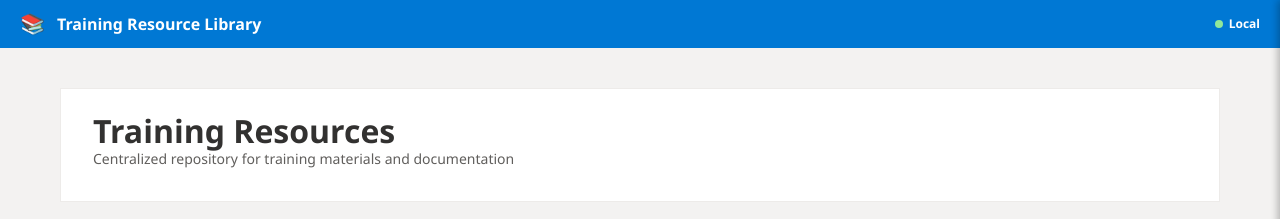
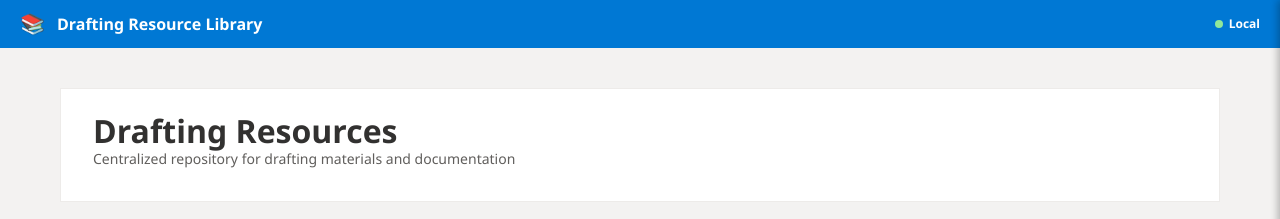
Before and after one commit to QAGraphics1/drafting-resource-manager, a plain HTML site: page index.html in a window 1280 px wide. Shown: the top 219 px of the page. Drawn offline with Linux system fonts and the light colour scheme.

Commit message:
Update index.html

```diff
--- a/index.html
+++ b/index.html
@@ -4,7 +4,7 @@
     <meta charset="UTF-8">
     <meta name="viewport" content="width=device-width, initial-scale=1.0">
     <title>Training Resource Library</title>
-    <meta name="description" content="SharePoint Training Resource Library">
+    <meta name="description" content="Drafting Resource Library">
     <meta name="theme-color" content="#0078d4">
 
     <!-- PWA Meta Tags -->
@@ -599,7 +599,7 @@
     <!-- Top Bar -->
     <div class="top-bar">
         <span class="top-bar-icon">📚</span>
-        <span>Training Resource Library</span>
+        <span>Drafting Resource Library</span>
         <div class="sync-status" id="syncStatus">
             <div class="sync-indicator" id="syncIndicator"></div>
             <span id="syncText">Local</span>
@@ -610,8 +610,8 @@
     <div class="container">
         <!-- Page Header -->
         <div class="page-header">
-            <h1 class="page-title">Training Resources</h1>
-            <p class="page-subtitle">Centralized repository for training materials and documentation</p>
+            <h1 class="page-title">Drafting Resources</h1>
+            <p class="page-subtitle">Centralized repository for drafting materials and documentation</p>
         </div>
 
         <!-- Action Bar -->
```
